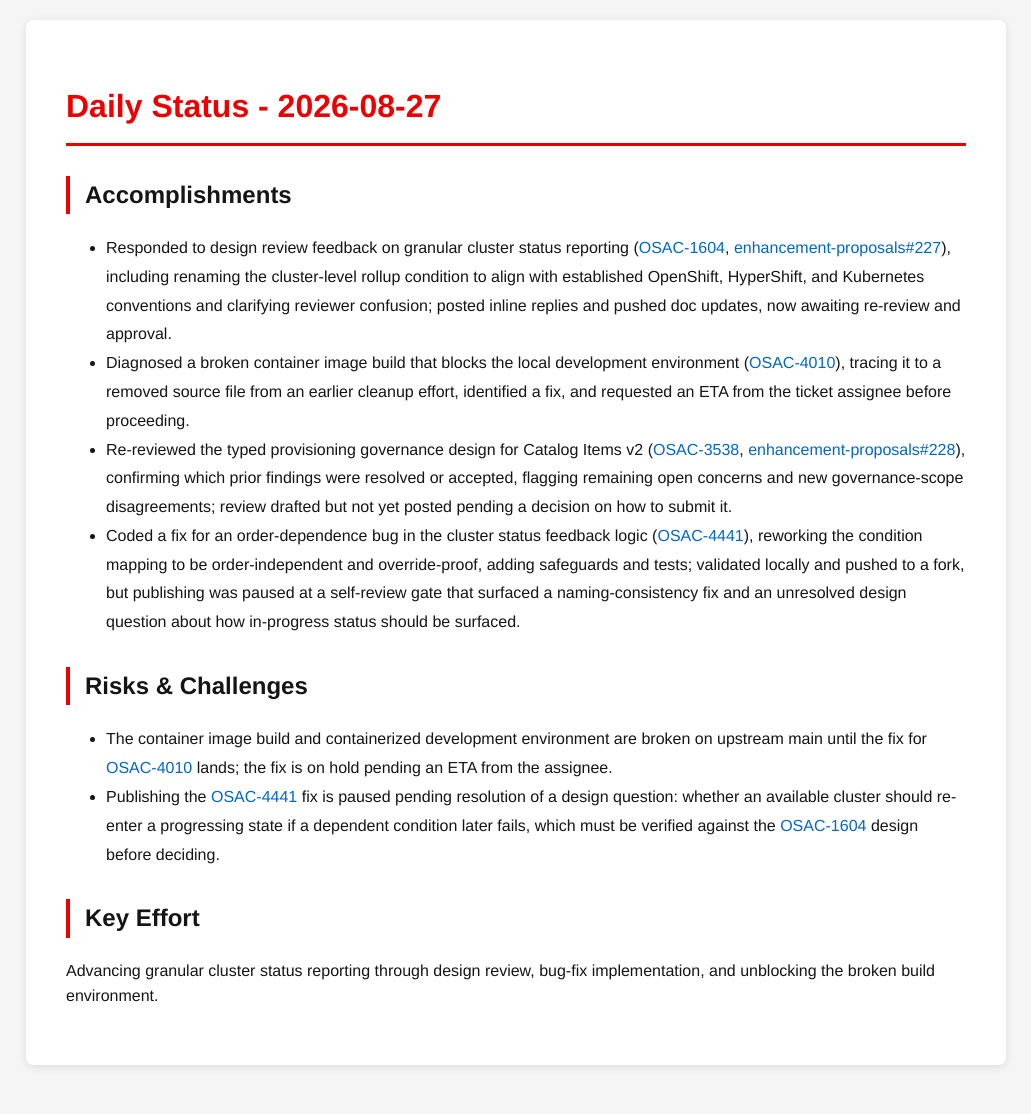
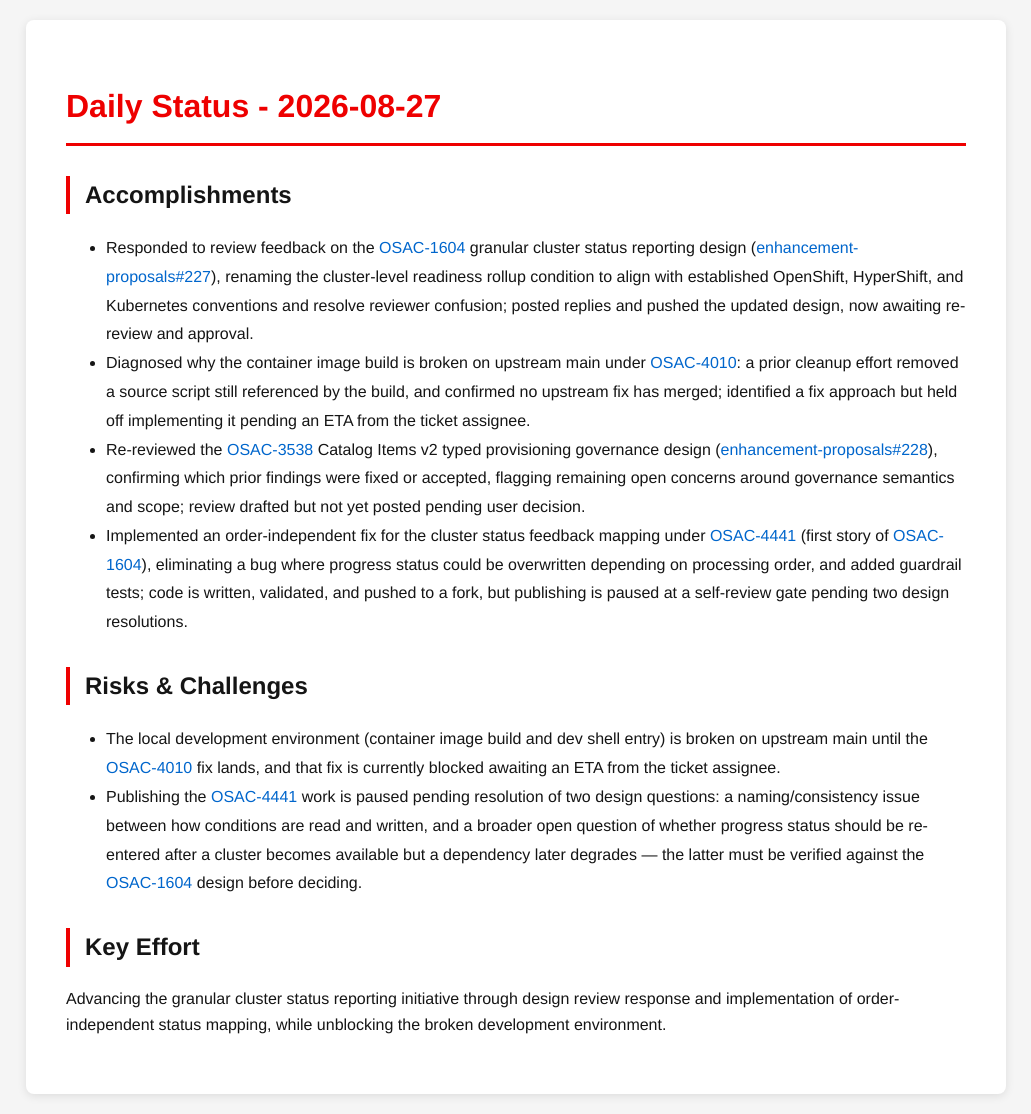
Before and after one commit to tzvatot/daily-status, a Jekyll site: the page built from 2026-08-27.md, in a window 1280 px wide. Shown: the whole page, without its empty margins (124-1155 px from the left). Built offline with Jekyll 4.4.1, drawn with Linux system fonts in a browser that asks for light colours; before the commit the page ends 1085 px from its top, so only the background shows below that.

Commit message:
Daily status update - 2026-08-27

```diff
--- a/2026-08-27.md
+++ b/2026-08-27.md
@@ -7,14 +7,14 @@
 # Daily Status - 2026-08-27
 
 ## Accomplishments
-- Responded to design review feedback on granular cluster status reporting ([OSAC-1604](https://redhat.atlassian.net/browse/OSAC-1604), [enhancement-proposals#227](https://github.com/osac-project/enhancement-proposals/pull/227)), including renaming the cluster-level rollup condition to align with established OpenShift, HyperShift, and Kubernetes conventions and clarifying reviewer confusion; posted inline replies and pushed doc updates, now awaiting re-review and approval.
-- Diagnosed a broken container image build that blocks the local development environment ([OSAC-4010](https://redhat.atlassian.net/browse/OSAC-4010)), tracing it to a removed source file from an earlier cleanup effort, identified a fix, and requested an ETA from the ticket assignee before proceeding.
-- Re-reviewed the typed provisioning governance design for Catalog Items v2 ([OSAC-3538](https://redhat.atlassian.net/browse/OSAC-3538), [enhancement-proposals#228](https://github.com/osac-project/enhancement-proposals/pull/228)), confirming which prior findings were resolved or accepted, flagging remaining open concerns and new governance-scope disagreements; review drafted but not yet posted pending a decision on how to submit it.
-- Coded a fix for an order-dependence bug in the cluster status feedback logic ([OSAC-4441](https://redhat.atlassian.net/browse/OSAC-4441)), reworking the condition mapping to be order-independent and override-proof, adding safeguards and tests; validated locally and pushed to a fork, but publishing was paused at a self-review gate that surfaced a naming-consistency fix and an unresolved design question about how in-progress status should be surfaced.
+- Responded to review feedback on the [OSAC-1604](https://redhat.atlassian.net/browse/OSAC-1604) granular cluster status reporting design ([enhancement-proposals#227](https://github.com/osac-project/enhancement-proposals/pull/227)), renaming the cluster-level readiness rollup condition to align with established OpenShift, HyperShift, and Kubernetes conventions and resolve reviewer confusion; posted replies and pushed the updated design, now awaiting re-review and approval.
+- Diagnosed why the container image build is broken on upstream main under [OSAC-4010](https://redhat.atlassian.net/browse/OSAC-4010): a prior cleanup effort removed a source script still referenced by the build, and confirmed no upstream fix has merged; identified a fix approach but held off implementing it pending an ETA from the ticket assignee.
+- Re-reviewed the [OSAC-3538](https://redhat.atlassian.net/browse/OSAC-3538) Catalog Items v2 typed provisioning governance design ([enhancement-proposals#228](https://github.com/osac-project/enhancement-proposals/pull/228)), confirming which prior findings were fixed or accepted, flagging remaining open concerns around governance semantics and scope; review drafted but not yet posted pending user decision.
+- Implemented an order-independent fix for the cluster status feedback mapping under [OSAC-4441](https://redhat.atlassian.net/browse/OSAC-4441) (first story of [OSAC-1604](https://redhat.atlassian.net/browse/OSAC-1604)), eliminating a bug where progress status could be overwritten depending on processing order, and added guardrail tests; code is written, validated, and pushed to a fork, but publishing is paused at a self-review gate pending two design resolutions.
 
 ## Risks & Challenges
-- The container image build and containerized development environment are broken on upstream main until the fix for [OSAC-4010](https://redhat.atlassian.net/browse/OSAC-4010) lands; the fix is on hold pending an ETA from the assignee.
-- Publishing the [OSAC-4441](https://redhat.atlassian.net/browse/OSAC-4441) fix is paused pending resolution of a design question: whether an available cluster should re-enter a progressing state if a dependent condition later fails, which must be verified against the [OSAC-1604](https://redhat.atlassian.net/browse/OSAC-1604) design before deciding.
+- The local development environment (container image build and dev shell entry) is broken on upstream main until the [OSAC-4010](https://redhat.atlassian.net/browse/OSAC-4010) fix lands, and that fix is currently blocked awaiting an ETA from the ticket assignee.
+- Publishing the [OSAC-4441](https://redhat.atlassian.net/browse/OSAC-4441) work is paused pending resolution of two design questions: a naming/consistency issue between how conditions are read and written, and a broader open question of whether progress status should be re-entered after a cluster becomes available but a dependency later degrades — the latter must be verified against the [OSAC-1604](https://redhat.atlassian.net/browse/OSAC-1604) design before deciding.
 
 ## Key Effort
-Advancing granular cluster status reporting through design review, bug-fix implementation, and unblocking the broken build environment.
+Advancing the granular cluster status reporting initiative through design review response and implementation of order-independent status mapping, while unblocking the broken development environment.
```
